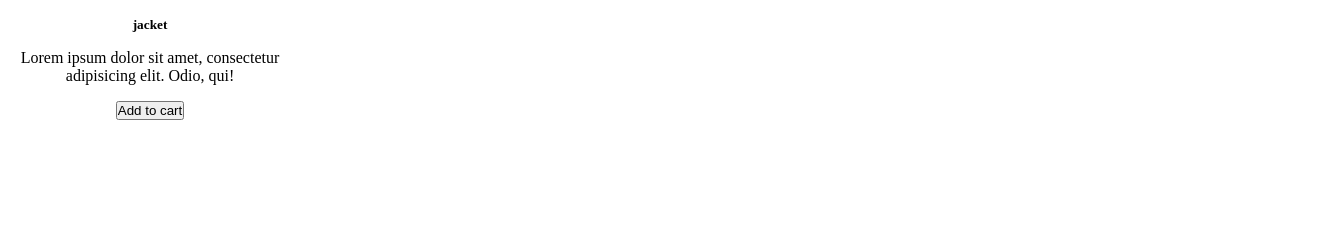
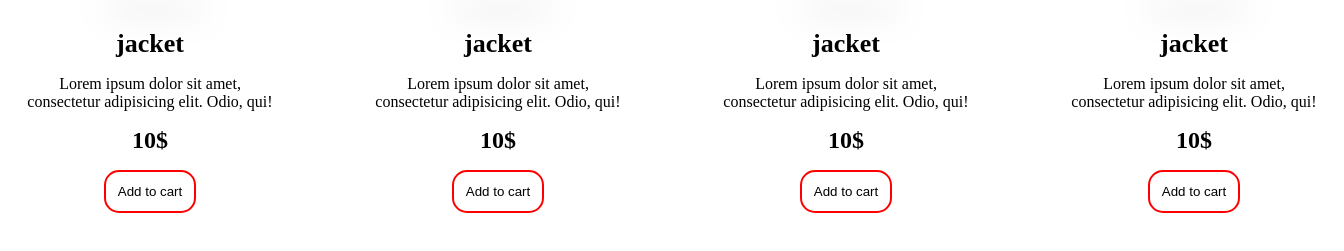
Before and after one commit to SINA-FP/grid, a plain HTML site: page index.html in a window 1280 px wide. Shown: the part 113-364 px from the top of the page, 1344 px wide, since content can reach past the window. Drawn offline with Linux system fonts and the light colour scheme.

Commit message:
html &  css styles

```diff
--- a/assets/css/style.css
+++ b/assets/css/style.css
@@ -8,26 +8,90 @@ a {
     text-decoration: none;
 }
 
+img {
+    width: 100%;
+}
+
 .container {
     max-width: 1300px;
     margin: 5rem auto;
+    display: grid;
+    grid-template-columns: repeat(4, 1fr);
+    gap: 3rem;
 }
 
-.grid{
+.grid {
     width: 300px;
     display: inline-block;
+}
+
+.gridItem {
+    border-radius: 20px;
+    transition: all 0.3s ease;
+    padding: 12px 27px;
+}
+
+.gridItem:hover {
+    background-color: aqua;
+    box-shadow: 0 8px 24px -1px aqua;
+}
+
+.gridItem:hover .description {
+    color: white;
 }
 
 .img {
     margin-bottom: 2rem;
     text-align: center;
+    position: relative;
+    transition: all 0.3s ease;
+    top: 0;
+}
+
+.gridItem:hover .img {
+    top: -40px;
+}
+
+.img::after {
+    content: "";
+    position: absolute;
+    width: 43%;
+    height: 10%;
+    box-shadow: 0 125px 30px rgba(0, 0, 0, 0.5);
+    border-radius: 100%;
+    left: 30%;
+    bottom: 112px;
 }
 
 .description {
     text-align: center;
     color: black;
+    transition: color 0.3s ease;
+}
+
+.title {
+    font-size: 26px;
 }
 
 .text {
     margin: 1rem 0;
 }
+
+.price {
+    margin: 1rem 0;
+    font-size: 24px;
+    font-weight: bold;
+}
+
+.btn {
+    background-color: transparent;
+    border: 2px solid red;
+    padding: 12px;
+    border-radius: 15px;
+}
+
+.gridItem:hover .btn {
+    background-color: red;
+    color: white;
+    transition: all 0.3s ease;
+}
--- a/index.html
+++ b/index.html
@@ -11,21 +11,87 @@
         <div class="container">
 
             <div class="grid">
+
                 <a href="#">
                     <div class="gridItem">
                         <div class="img">
-                        <img src="./assets/img/jk_2.png" alt="">
+                            <img src="./assets/img/jk_2.png" alt>
                         </div>
 
                         <div class="description">
                             <h5 class="title">jacket</h5>
-                        <p class="text">Lorem ipsum dolor sit amet, consectetur adipisicing elit. Odio, qui!</p>
+                            <p class="text">Lorem ipsum dolor sit amet,
+                                consectetur adipisicing elit. Odio, qui!</p>
+                            <p class="price">10$</p>
                             <button class="btn">Add to cart</button>
                         </div>
 
+                    </div>
+                </a>
+
+            </div>
+
+            <div class="grid">
+
+                <a href="#">
+                    <div class="gridItem">
+                        <div class="img">
+                            <img src="./assets/img/jk_2.png" alt>
+                        </div>
+
+                        <div class="description">
+                            <h5 class="title">jacket</h5>
+                            <p class="text">Lorem ipsum dolor sit amet,
+                                consectetur adipisicing elit. Odio, qui!</p>
+                            <p class="price">10$</p>
+                            <button class="btn">Add to cart</button>
+                        </div>
 
                     </div>
                 </a>
+
+            </div>
+
+            <div class="grid">
+
+                <a href="#">
+                    <div class="gridItem">
+                        <div class="img">
+                            <img src="./assets/img/jk_2.png" alt>
+                        </div>
+
+                        <div class="description">
+                            <h5 class="title">jacket</h5>
+                            <p class="text">Lorem ipsum dolor sit amet,
+                                consectetur adipisicing elit. Odio, qui!</p>
+                            <p class="price">10$</p>
+                            <button class="btn">Add to cart</button>
+                        </div>
+
+                    </div>
+                </a>
+
+            </div>
+
+            <div class="grid">
+
+                <a href="#">
+                    <div class="gridItem">
+                        <div class="img">
+                            <img src="./assets/img/jk_2.png" alt>
+                        </div>
+
+                        <div class="description">
+                            <h5 class="title">jacket</h5>
+                            <p class="text">Lorem ipsum dolor sit amet,
+                                consectetur adipisicing elit. Odio, qui!</p>
+                            <p class="price">10$</p>
+                            <button class="btn">Add to cart</button>
+                        </div>
+
+                    </div>
+                </a>
+
             </div>
 
         </div>
```
Lines whose indentation alone changed are shown as unchanged.
